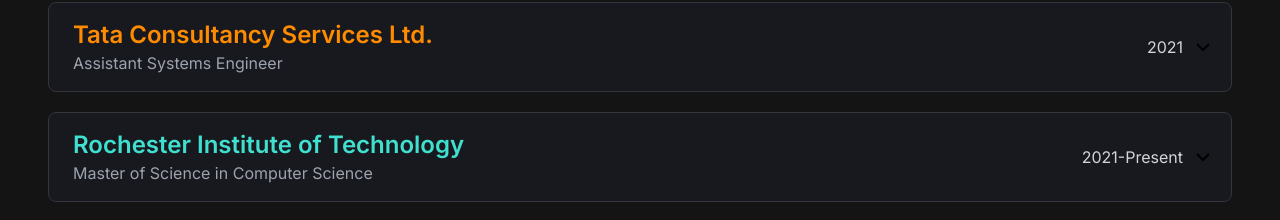
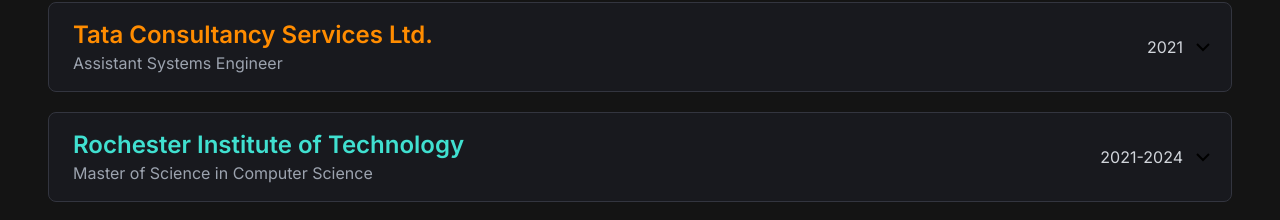
Before and after one commit to AbhijayNair/abhijaynair.github.io, a Next.js app: page / in a window 1280 px wide. Shown: the part 1463-1683 px from the top of the page. Built offline with nearby package versions, Linux system fonts and the light colour scheme.

Commit message:
Update rit.tsx

```diff
--- a/app/components/experience_bullets/rit.tsx
+++ b/app/components/experience_bullets/rit.tsx
@@ -52,7 +52,7 @@
         <div className="flex flex-col justify-center">
           <div className="flex flex-row">
             <h6 className="col-span-4 invisible lg:visible px-2 text-gray-300">
-              2021-Present
+              2021-2024
             </h6>
 
             <div
```
